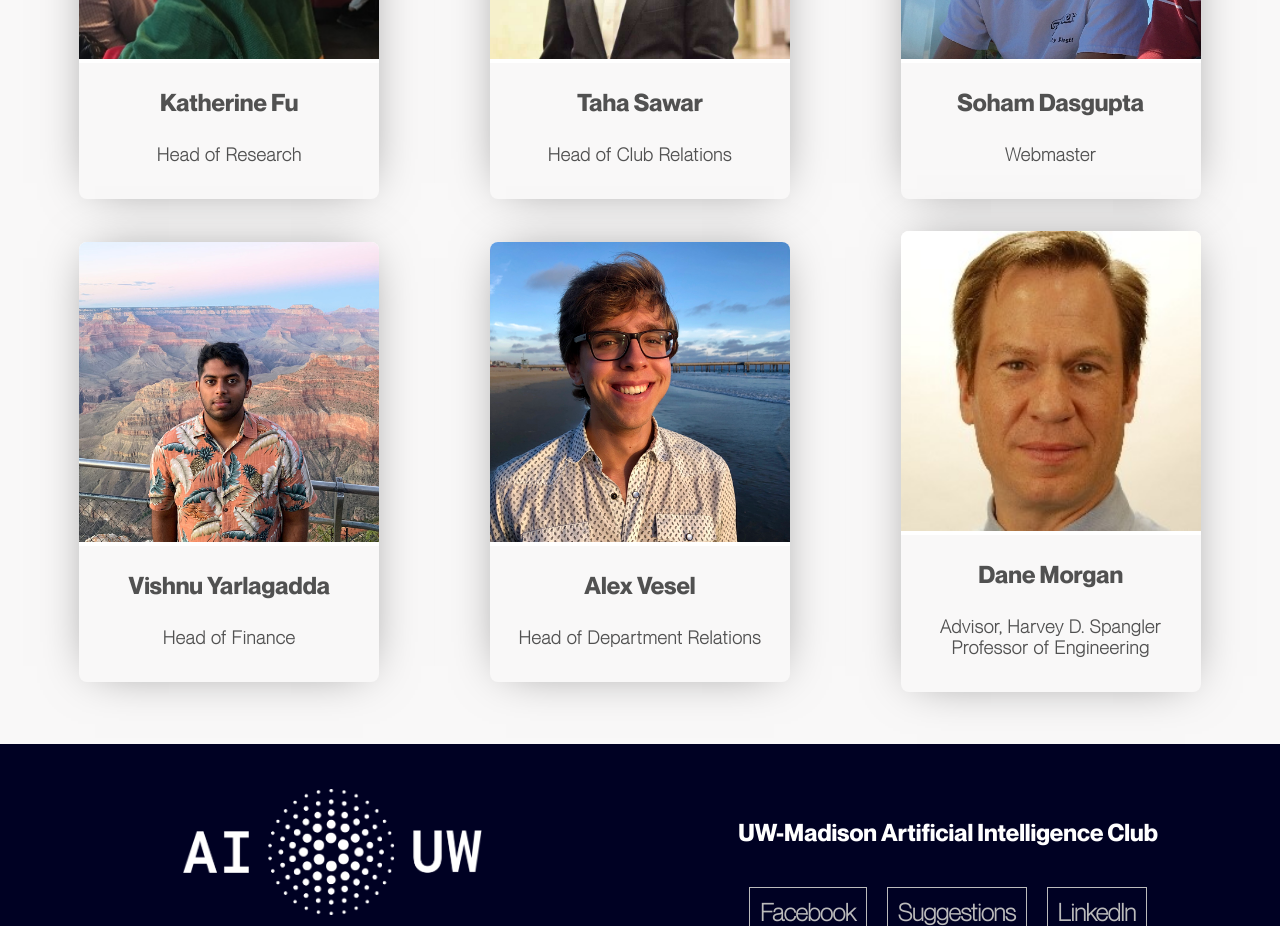
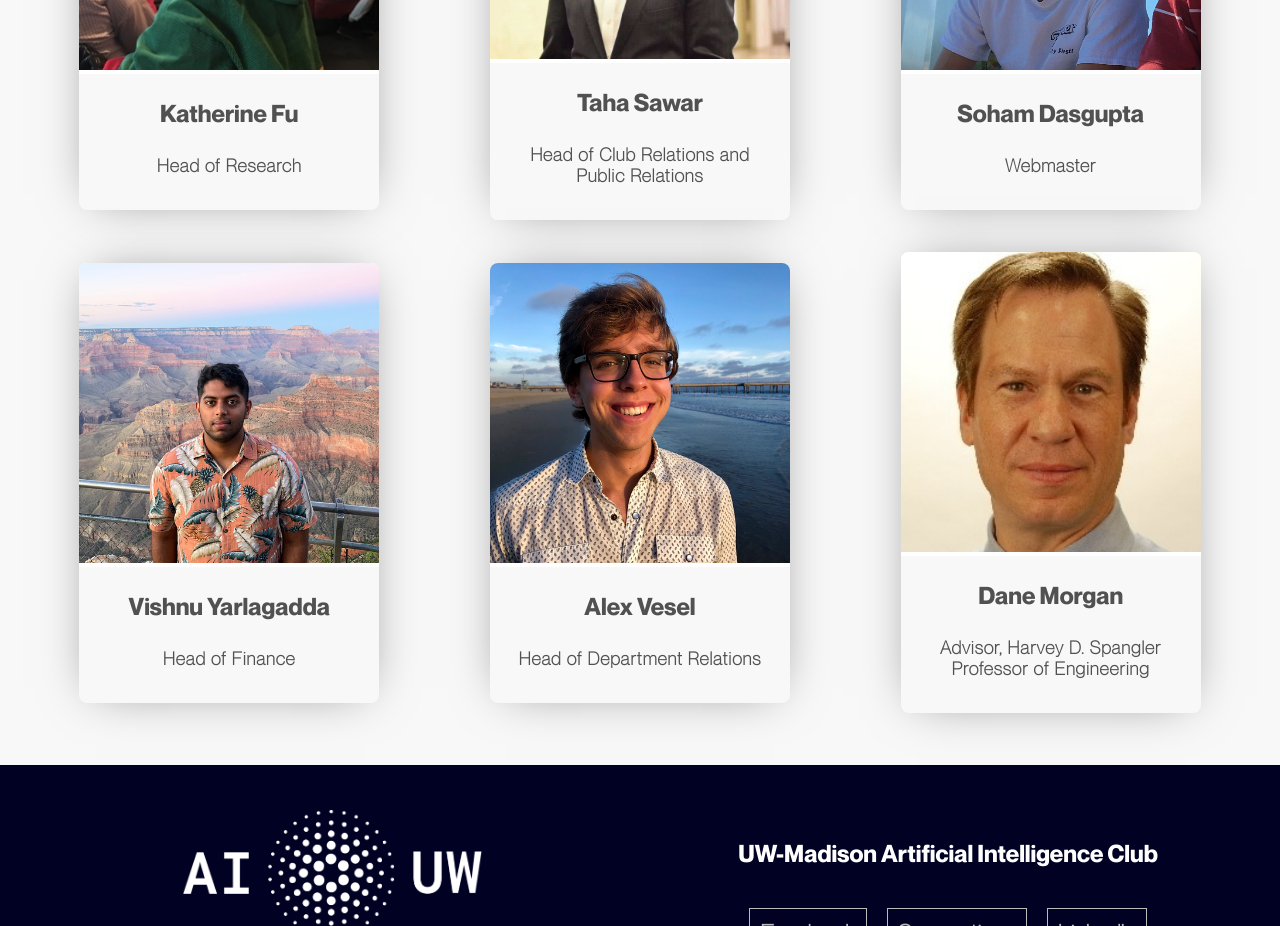
Before and after one commit to aiclubuwmadison/aiclubuwmadison.github.io, a React (Create React App) app: page /#/leadership in a window 1280 px wide. Shown: the part 900-1826 px from the top of the page. Built offline with nearby package versions, Linux system fonts and the light colour scheme.

Commit message:
Updated leadership title

```diff
--- a/src/components/Leadership.js
+++ b/src/components/Leadership.js
@@ -48,7 +48,7 @@ const Leadership = () => {
                     <Grid item xs>
                         <Portrait
                             file="taha.jpg"
-                            title="Head of Club Relations"
+                            title="Head of Club Relations and Public Relations"
                             name="Taha Sawar"
                             link="https://www.linkedin.com/in/sawar/"
                         />
```
